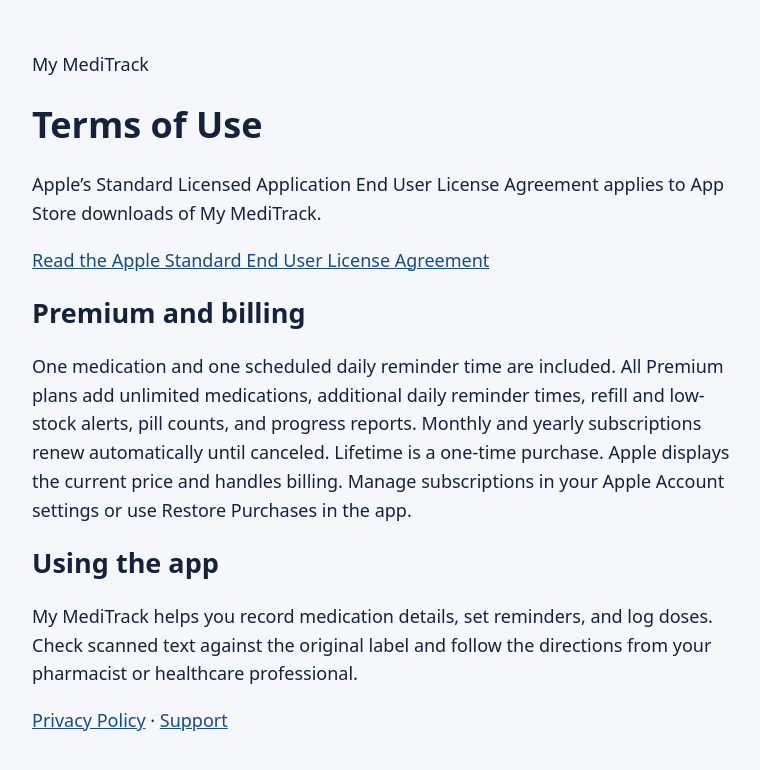
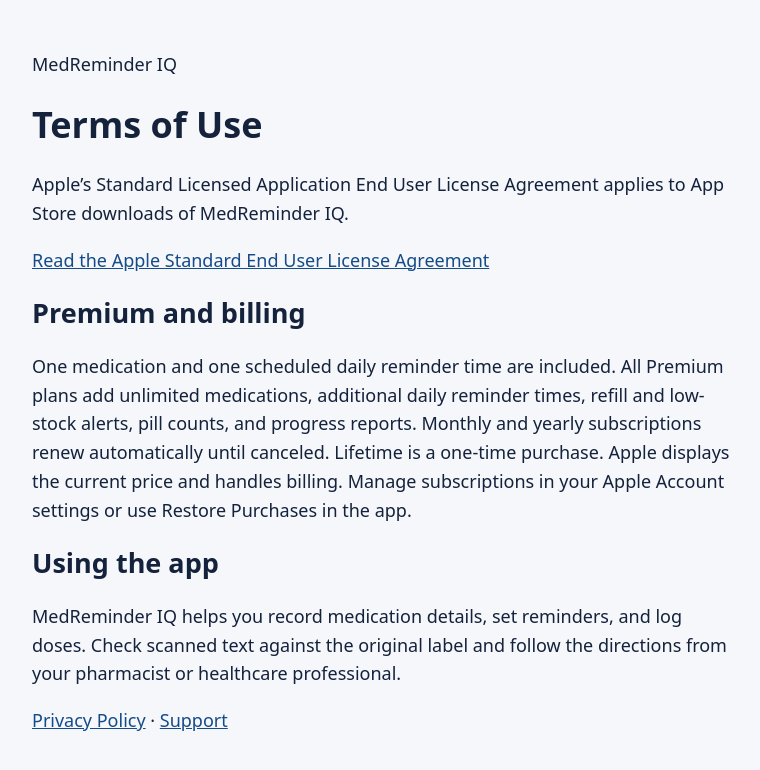
Before and after one commit to teslachangedmylife-byte/mymeditrack-support, a plain HTML site: page terms.html in a window 1280 px wide. Shown: the whole page, without its empty margins (256-1016 px from the left). Drawn offline with Linux system fonts and the light colour scheme.

Commit message:
Update public pages for MedReminder IQ

```diff
--- a/terms.html
+++ b/terms.html
@@ -3,7 +3,7 @@
 <head>
 <meta charset="utf-8">
 <meta name="viewport" content="width=device-width, initial-scale=1">
-<title>Terms of Use | My MediTrack</title>
+<title>Terms of Use | MedReminder IQ</title>
 <style>
 body { font: 1.125rem/1.6 system-ui, sans-serif; color: #14223b; background: #f5f7fb; margin: 0; }
 main { max-width: 44rem; margin: auto; padding: 2rem 1.25rem; }
@@ -12,14 +12,14 @@ a { color: #154b88; overflow-wrap: anywhere; }
 </style>
 </head>
 <body><main>
-<p>My MediTrack</p>
+<p>MedReminder IQ</p>
 <h1>Terms of Use</h1>
-<p>Apple’s Standard Licensed Application End User License Agreement applies to App Store downloads of My MediTrack.</p>
+<p>Apple’s Standard Licensed Application End User License Agreement applies to App Store downloads of MedReminder IQ.</p>
 <p><a href="https://www.apple.com/legal/internet-services/itunes/dev/stdeula/">Read the Apple Standard End User License Agreement</a></p>
 <h2>Premium and billing</h2>
 <p>One medication and one scheduled daily reminder time are included. All Premium plans add unlimited medications, additional daily reminder times, refill and low-stock alerts, pill counts, and progress reports. Monthly and yearly subscriptions renew automatically until canceled. Lifetime is a one-time purchase. Apple displays the current price and handles billing. Manage subscriptions in your Apple Account settings or use Restore Purchases in the app.</p>
 <h2>Using the app</h2>
-<p>My MediTrack helps you record medication details, set reminders, and log doses. Check scanned text against the original label and follow the directions from your pharmacist or healthcare professional.</p>
+<p>MedReminder IQ helps you record medication details, set reminders, and log doses. Check scanned text against the original label and follow the directions from your pharmacist or healthcare professional.</p>
 <p><a href="privacy.html">Privacy Policy</a> · <a href="./">Support</a></p>
 </main></body>
 </html>
```
Also changed, not shown: index.html (+4 -4 lines), privacy.html (+4 -4 lines).
